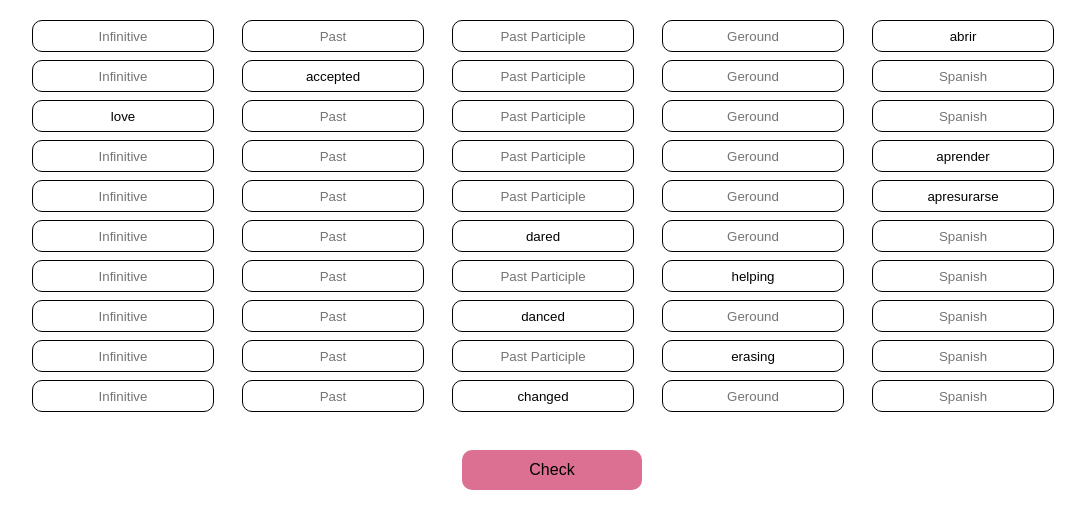
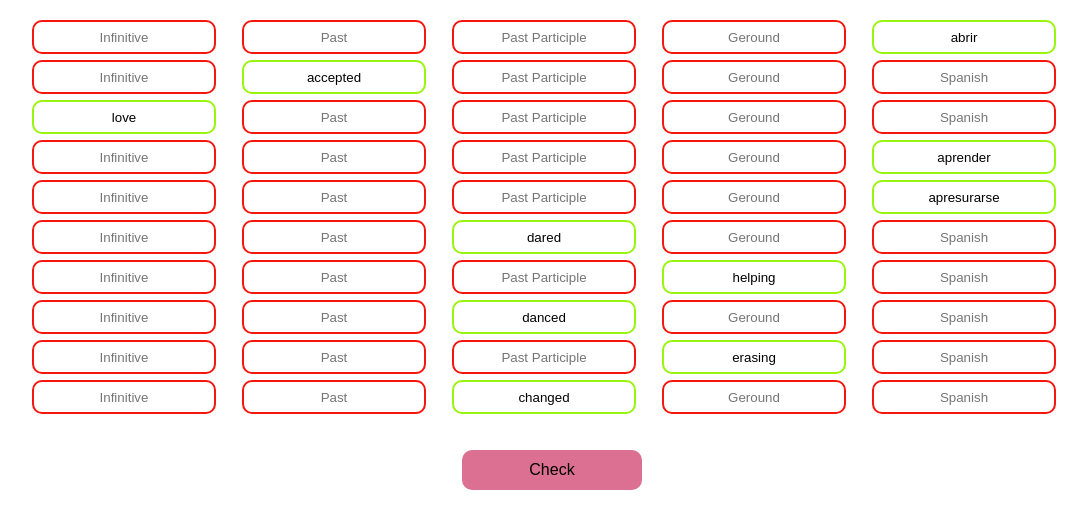
Before and after one commit to dot-ach/App-verbs, a website: page index.html in a window 1280 px wide. Both pictures are taken after a click on the button "Check". Shown: the whole page, without its empty margins (88-1175 px from the left). Drawn offline with Linux system fonts and the light colour scheme.

Commit message:
aaaaaaaa, ya pude 'validar' si un verbo es correcto o no y añadí css para los inputs dependiendo si es correcto o incorrecto

```diff
--- a/index.js
+++ b/index.js
@@ -77,7 +77,17 @@ regularVerbs.forEach((item, counter) => {
 
 button.addEventListener('click', (event) => {
   // alert("Funciona pa");
-  console.log(event)
+  const inputs = document.querySelectorAll('input');
+  inputs.forEach(item => {
+    if (item.value === item.id){
+      console.log(`correcto - ${item.value}`);
+      item.className = 'correctValue'
+    }else{
+      console.log(`incorrecto - ${item.value}`);
+      item.className = 'incorrectValue'
+    }
+  })
+  // console.log(inputs)
 
 })
 
--- a/style.css
+++ b/style.css
@@ -15,6 +15,13 @@ input {
   width: 90%;
   text-align: center;
   border-radius: 10px;
+}
+
+.correctValue{
+  border: 2px solid rgb(152, 245, 14);
+}
+.incorrectValue{
+  border: 2px solid rgb(245, 22, 14);
 }
 
 main {
```
